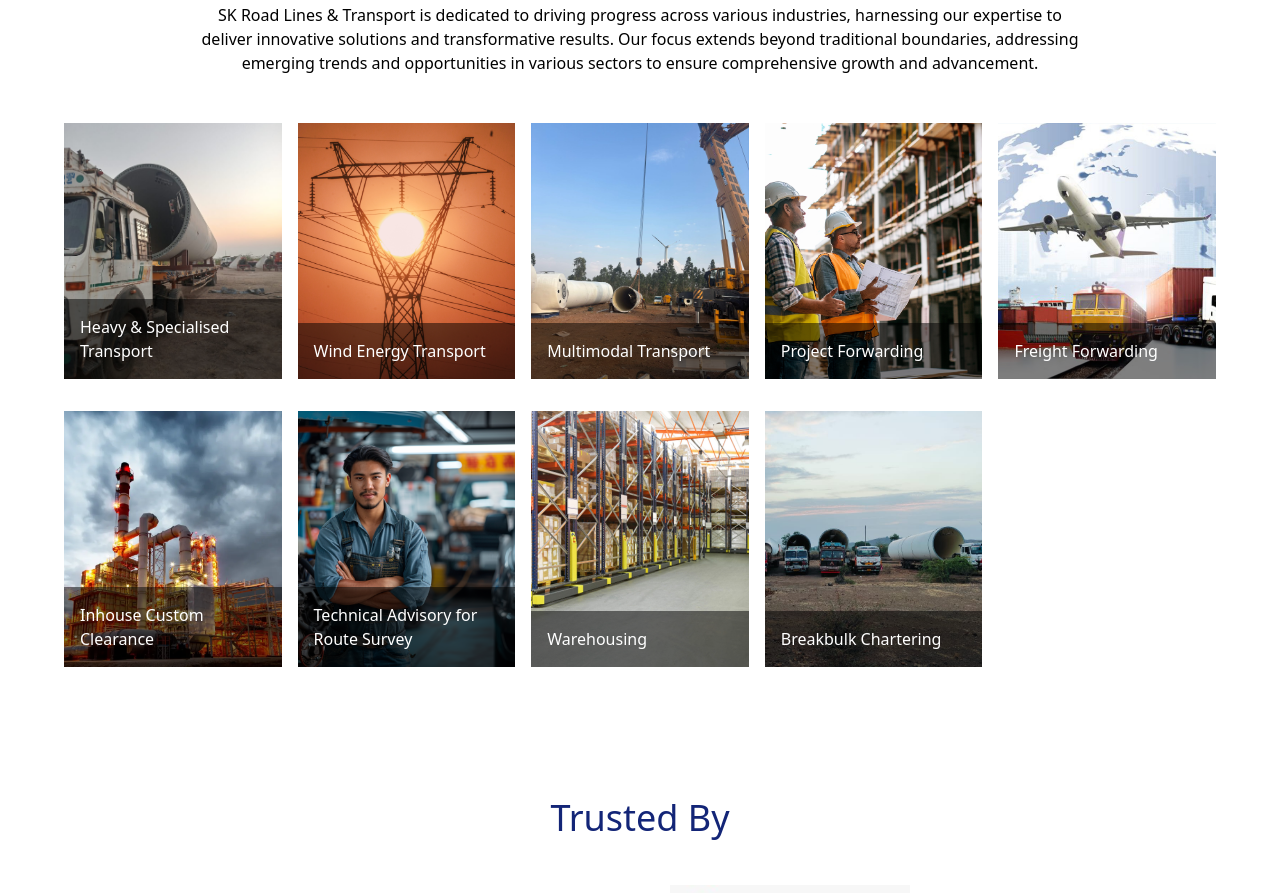
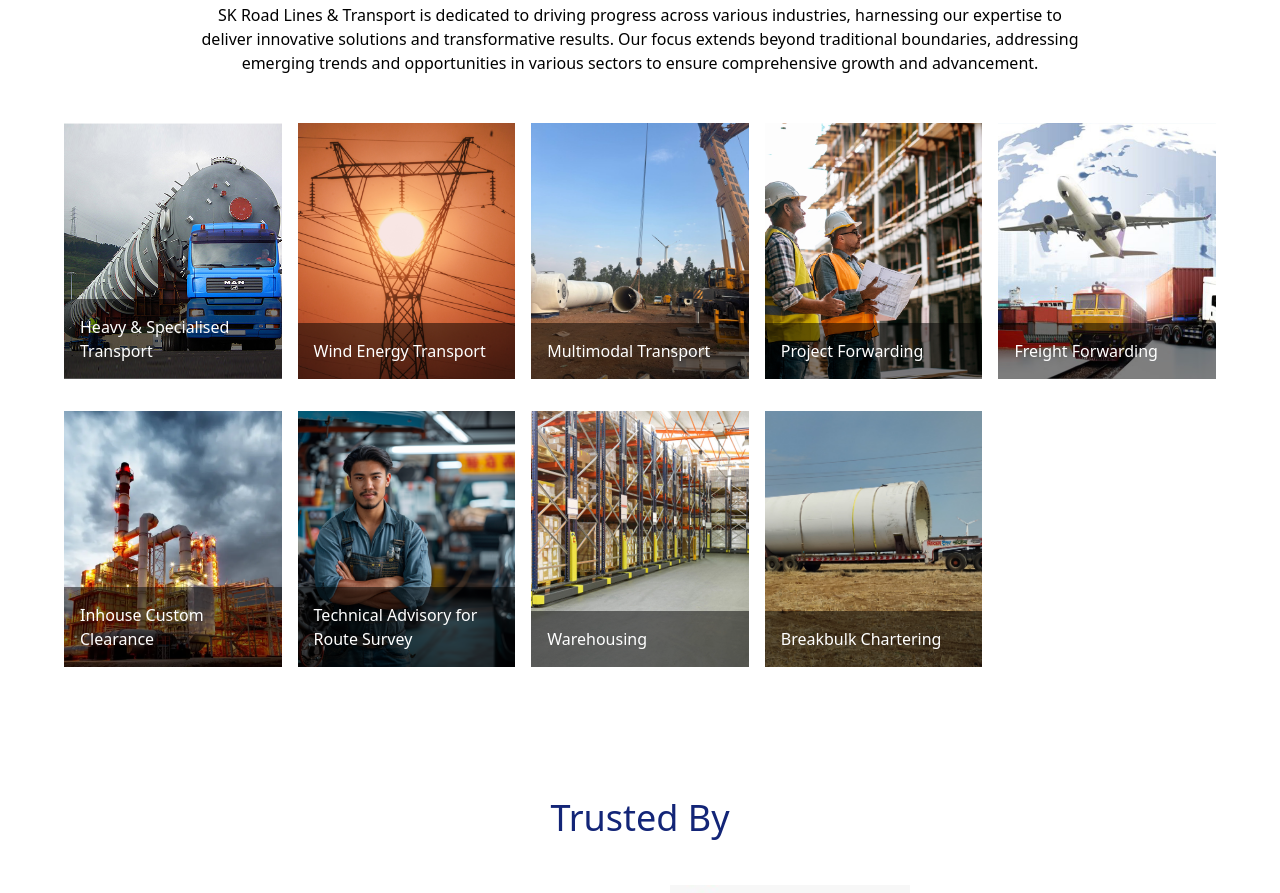
Before and after one commit to RohanShirsalkar/SK-Website-03, a React (Vite) app: page / in a window 1280 px wide. Shown: the part 1580-2473 px from the top of the page. Built offline with nearby package versions, Linux system fonts and the light colour scheme.

Commit message:
industries updated images

```diff
--- a/src/components/OurIndustries.jsx
+++ b/src/components/OurIndustries.jsx
@@ -4,7 +4,7 @@ const OurIndustries = () => {
   const industries = [
     {
       title: "Heavy & Specialised Transport",
-      image: "/img16.jpeg",
+      image: "/Project-Cargo-Services.jpg",
       description:
         "Pioneering sustainable solutions through wind and solar technologies to drive the global transition to clean energy.",
     },
@@ -53,7 +53,7 @@ const OurIndustries = () => {
     },
     {
       title: "Breakbulk Chartering",
-      image: "/img5.jpeg",
+      image: "/catering.jpeg",
       description:
         "Innovating healthcare access with smart platforms that ensure safe, efficient, and connected pharmaceutical distribution.",
     }
```
Also changed, not shown: public/Project-Cargo-Services.jpg (added), public/catering.jpeg (added).
